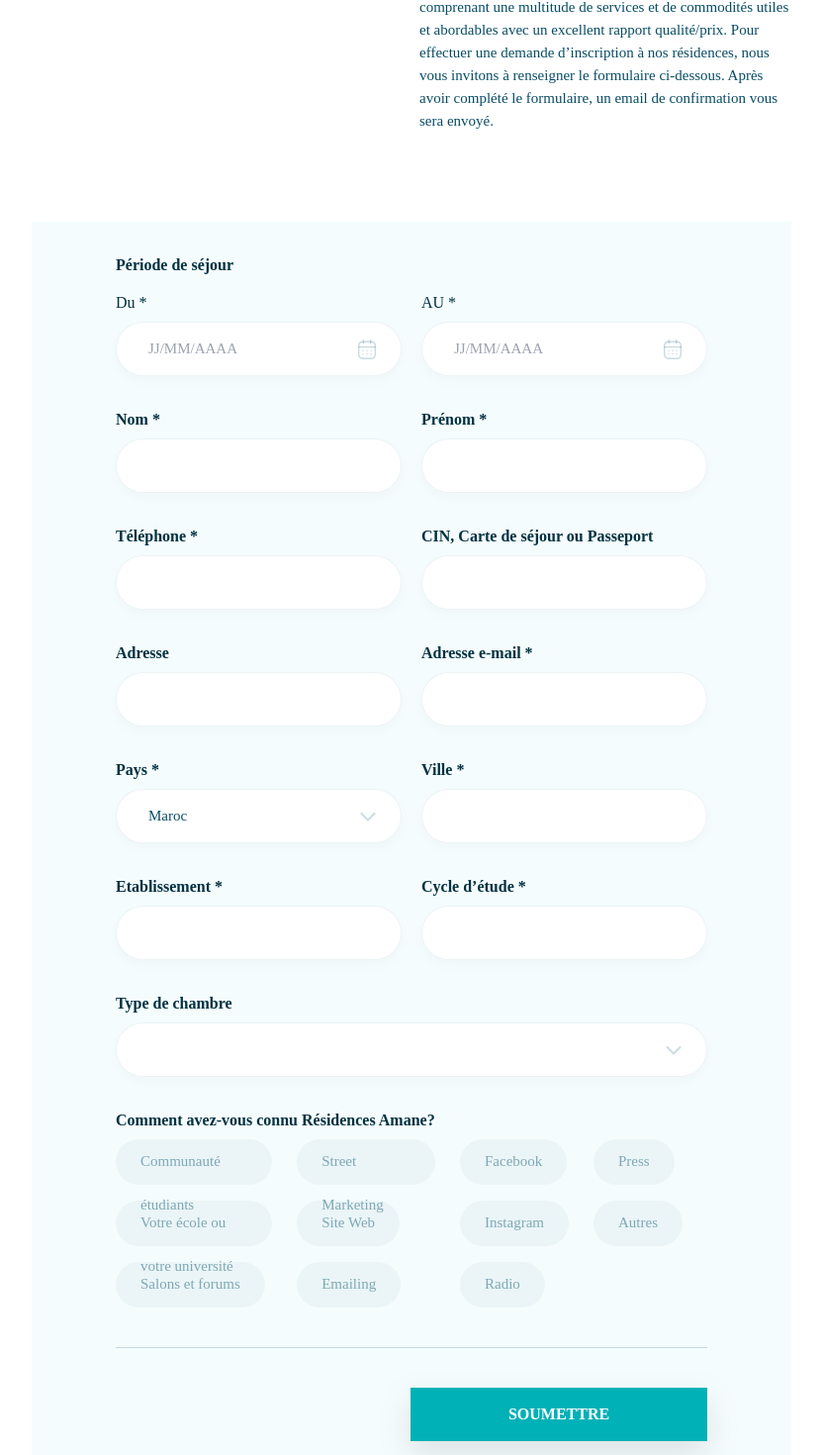
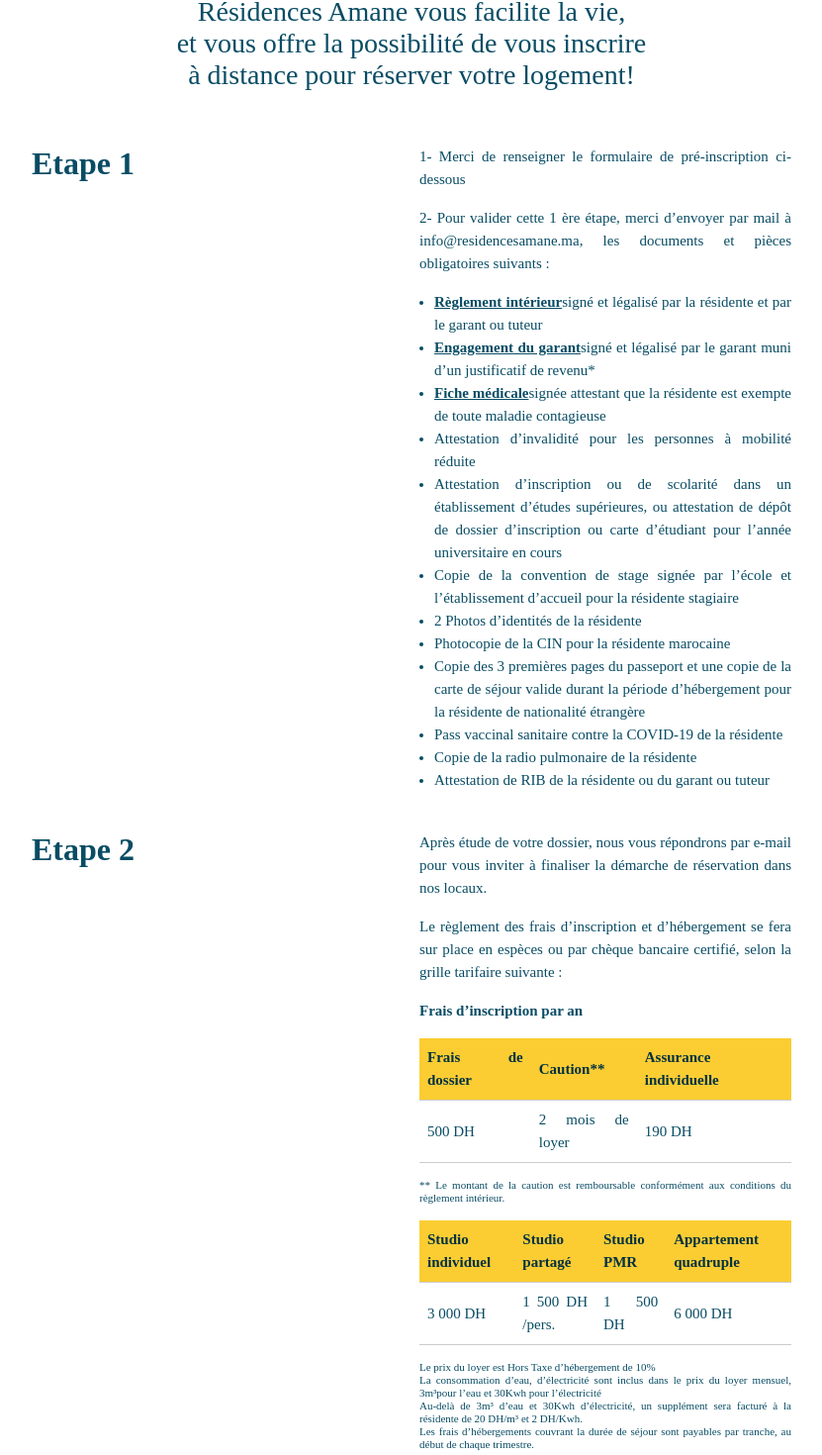
Before and after one commit to amineouabbou/resamane, a Next.js app: page /preinscription in a window 1280 px wide. Shown: the part 823-2293 px from the top of the page at 99% size, without its empty margins (224-1055 px from the left). Built offline with nearby package versions, Linux system fonts and the light colour scheme.

Commit message:
Update on preinscription page

```diff
--- a/components/preinscription/Contact.js
+++ b/components/preinscription/Contact.js
@@ -1,5 +1,6 @@
-import { useState } from 'react'
-import { useForm } from 'react-hook-form'
+import { useEffect, useRef, useState } from 'react'
+import Select from 'react-select'
+import { Controller, useForm } from 'react-hook-form'
 import { yupResolver } from '@hookform/resolvers/yup'
 import * as yup from 'yup'
 import Image from 'next/image'
@@ -18,8 +19,7 @@
 const phoneRegExp =
   /^((\\+[1-9]{1,4}[ \\-]*)|(\\([0-9]{2,3}\\)[ \\-]*)|([0-9]{2,4})[ \\-]*)*?[0-9]{3,4}?[ \\-]*[0-9]{3,4}?$/
 
-const schema = yup
-  .object({
+const schema = yup.object().shape({
   datedu: yup.string().required(requiredMessage),
   dateau: yup.string().required(requiredMessage),
   nom: yup.string().required(requiredMessage),
@@ -33,14 +33,44 @@
   etablissement: yup.string().required(requiredMessage),
   cycle: yup.string().required(requiredMessage),
   chambre: yup.string().required(requiredMessage),
+  services: yup
+    .array()
+    .of(
+      yup.object().shape({
+        label: yup.string().required('Label is required'),
+        value: yup.string().required('Value is required'),
       })
-  .required()
+    )
+    .test(
+      'required',
+      'Merci de sélectionner 3 services',
+      (value) => Array.isArray(value) && value.length >= 3
+    ),
+})
+
+const options = [
+  { value: 'Restaurant', label: 'Restaurant' },
+  { value: 'Médiathèque', label: 'Médiathèque' },
+  { value: 'Bibliothèque', label: 'Bibliothèque' },
+  { value: 'Piscine couverte', label: 'Piscine couverte' },
+  { value: 'Salle de Fitness', label: 'Salle de Fitness' },
+  { value: 'Parking privé ', label: 'Parking privé ' },
+  {
+    value: 'Navette transport ',
+    label: 'Navette transport (De Résidences Amane à votre établissement)',
+  },
+  { value: 'Laverie', label: 'Laverie' },
+  { value: 'Centre de beauté', label: 'Centre de beauté' },
+]
 
 const Contact = () => {
   const [mailMessage, setmailMessage] = useState('')
+  const imageName = useRef()
+  const inputTag = useRef()
   const {
     register,
     handleSubmit,
+    control,
     formState: { errors },
   } = useForm({
     resolver: yupResolver(schema),
@@ -52,6 +82,12 @@
 
     setmailMessage(message)
   }
+
+  const handleAttachementChange = (e) => {
+    let inputImage = inputTag.current.files[0]
+    imageName.current.innerText = inputImage.name
+  }
+
   return (
     <section className="form">
       <div className="w-[60%] mx-auto">
@@ -199,6 +235,36 @@
             </div>
 
             <div className="field mb-[35px]">
+              <Inputlabel name="Services prioritaires souhaités" />
+              <Controller
+                name="services"
+                control={control}
+                render={({ field }) => (
+                  <Select
+                    // defaultValue={options[0]}
+                    instanceId="services"
+                    {...field}
+                    isClearable
+                    isMulti
+                    isSearchable={false}
+                    options={options}
+                  />
+                )}
+              />
+
+              <div className="font-light text-[14px] leading-[17px] pt-[10px]">
+                Merci de sélectionner 3 services prioritaires dont vous serez
+                <br />
+                intéressée en priorité pendant votre séjour
+              </div>
+              {errors.services ? (
+                <Inputerror message={errors.services?.message} />
+              ) : (
+                ''
+              )}
+            </div>
+
+            <div className="field mb-[35px]">
               <Inputlabel name="Type de chambre" />
               <select className="selectinput" {...register('chambre')}>
                 <option value=""></option>
@@ -214,6 +280,29 @@
               </select>
               {errors.chambre ? (
                 <Inputerror message={errors.chambre?.message} />
+              ) : (
+                ''
+              )}
+            </div>
+
+            <div className="field mb-[35px]">
+              <Inputlabel name="Pièce jointe" />
+              <div className="input-field">
+                <label htmlFor="inputTag" className="input-file-label">
+                  <span ref={imageName}></span>
+                </label>
+                <input
+                  {...register('attachement')}
+                  name="file-attachement"
+                  ref={inputTag}
+                  className="hidden"
+                  type="file"
+                  id="inputTag"
+                  onChange={handleAttachementChange}
+                />
+              </div>
+              {errors.attachement ? (
+                <Inputerror message={errors.attachement?.message} />
               ) : (
                 ''
               )}
--- a/components/preinscription/Presentation.js
+++ b/components/preinscription/Presentation.js
@@ -6,37 +6,150 @@
   return (
     <section className="mb-[90px] mt-[70px]">
       <div className="w-[60%] mx-auto">
+        <div className="text-[32px] text-center leading-[40px] uppercase font-bold mb-[35px] origin-center">
+          MON DOSSIER DE RESERVATION
+          <br />
+          EN 2 ETAPES
+        </div>
+        <div className="text-[28px] text-center leading-[32px] mb-[55px]">
+          Résidences Amane vous facilite la vie,
+          <br />
+          et vous offre la possibilité de vous inscrire
+          <br />à distance pour réserver votre logement!
+        </div>
+        <div className="grid md:grid-cols-2 gap-4 mb-[40px]">
+          <div className="item">
+            <h2 className="text-[32px] font-bold leading-[37px]">Etape 1</h2>
+          </div>
+
+          <div className="item std">
+            <p>
+              1- Merci de renseigner le formulaire de pré-inscription ci-dessous
+            </p>
+            <p className="mb-[30px]">
+              2- Pour valider cette 1 ère étape, merci d’envoyer par mail à
+              info@residencesamane.ma, les documents et pièces obligatoires
+              suivants :
+            </p>
+            <ul>
+              <li>
+                <a className="font-semibold underline blue-color" href="#">
+                  Règlement intérieur
+                </a>
+                signé et légalisé par la résidente et par le garant ou tuteur
+              </li>
+              <li>
+                <a className="font-semibold underline blue-color" href="#">
+                  Engagement du garant
+                </a>
+                signé et légalisé par le garant muni d’un justificatif de
+                revenu*
+              </li>
+              <li>
+                <a className="font-semibold underline blue-color" href="#">
+                  Fiche médicale
+                </a>
+                signée attestant que la résidente est exempte de toute maladie
+                contagieuse
+              </li>
+              <li>
+                Attestation d’invalidité pour les personnes à mobilité réduite
+              </li>
+              <li>
+                Attestation d’inscription ou de scolarité dans un établissement
+                d’études supérieures, ou attestation de dépôt de dossier
+                d’inscription ou carte d’étudiant pour l’année universitaire en
+                cours
+              </li>
+              <li>
+                Copie de la convention de stage signée par l’école et
+                l’établissement d’accueil pour la résidente stagiaire
+              </li>
+              <li>2 Photos d’identités de la résidente</li>
+              <li>Photocopie de la CIN pour la résidente marocaine</li>
+              <li>
+                Copie des 3 premières pages du passeport et une copie de la
+                carte de séjour valide durant la période d’hébergement pour la
+                résidente de nationalité étrangère
+              </li>
+              <li>
+                Pass vaccinal sanitaire contre la COVID-19 de la résidente
+              </li>
+              <li>Copie de la radio pulmonaire de la résidente</li>
+              <li>Attestation de RIB de la résidente ou du garant ou tuteur</li>
+            </ul>
+          </div>
+        </div>
+
         <div className="grid md:grid-cols-2 gap-4">
           <div className="item">
-            <motion.h2
-              variants={fadeUp}
-              initial="initial"
-              whileInView="animate"
-              viewport={{ once: true }}
-              className="text-[32px] font-bold leading-[37px]"
-            >
-              Pré-inscription
-            </motion.h2>
+            <h2 className="text-[32px] font-bold leading-[37px]">Etape 2</h2>
           </div>
 
-          <motion.div
-            className="item"
-            variants={fadeUp}
-            initial="initial"
-            whileInView="animate"
-            viewport={{ once: true }}
-          >
-            Les Résidences Amane vous souhaite la bienvenue sur son nouveau
-            site. Avec une capacité d’accueil de 880 lits répartis entre
-            chambres standards, chambres pour personnes à besoins spécifiques et
-            appartements. Les Résidences Amane vous offre une expérience de
-            logement adaptée à vos besoins et comprenant une multitude de
-            services et de commodités utiles et abordables avec un excellent
-            rapport qualité/prix. Pour effectuer une demande d’inscription à nos
-            résidences, nous vous invitons à renseigner le formulaire
-            ci-dessous. Après avoir complété le formulaire, un email de
-            confirmation vous sera envoyé.
-          </motion.div>
+          <div className="item std">
+            <p>
+              Après étude de votre dossier, nous vous répondrons par e-mail pour
+              vous inviter à finaliser la démarche de réservation dans nos
+              locaux.
+            </p>
+            <p>
+              Le règlement des frais d’inscription et d’hébergement se fera sur
+              place en espèces ou par chèque bancaire certifié, selon la grille
+              tarifaire suivante :
+            </p>
+            <p className="font-bold">Frais d’inscription par an</p>
+            <table className="table mb-4">
+              <thead className="bg-secondary text-primary">
+                <tr>
+                  <th scope="col">Frais de dossier</th>
+                  <th scope="col">Caution**</th>
+                  <th scope="col">Assurance individuelle</th>
+                </tr>
+              </thead>
+              <tbody>
+                <tr>
+                  <td>500 DH</td>
+                  <td>2 mois de loyer</td>
+                  <td>190 DH</td>
+                </tr>
+              </tbody>
+            </table>
+            <p className="font-light text-[11px] leading-[13px]">
+              ** Le montant de la caution est remboursable conformément aux
+              conditions du règlement intérieur.
+            </p>
+
+            <table className="table mb-4">
+              <thead className="bg-secondary text-primary">
+                <tr>
+                  <th scope="col">Studio individuel</th>
+                  <th scope="col">Studio partagé</th>
+                  <th scope="col">Studio PMR</th>
+                  <th scope="col">Appartement quadruple</th>
+                </tr>
+              </thead>
+              <tbody>
+                <tr>
+                  <td>3 000 DH</td>
+                  <td>1 500 DH /pers.</td>
+                  <td>1 500 DH</td>
+                  <td>6 000 DH</td>
+                </tr>
+              </tbody>
+            </table>
+            <p className="font-light text-[11px] leading-[13px]">
+              Le prix du loyer est Hors Taxe d’hébergement de 10%
+              <br />
+              La consommation d’eau, d’électricité sont inclus dans le prix du
+              loyer mensuel, 3m³pour l’eau et 30Kwh pour l’électricité
+              <br />
+              Au-delà de 3m³ d’eau et 30Kwh d’électricité, un supplément sera
+              facturé à la résidente de 20 DH/m³ et 2 DH/Kwh.
+              <br />
+              Les frais d’hébergements couvrant la durée de séjour sont payables
+              par tranche, au début de chaque trimestre.
+            </p>
+          </div>
         </div>
       </div>
     </section>
--- a/package.json
+++ b/package.json
@@ -21,6 +21,7 @@
     "react-dom": "18.2.0",
     "react-hook-form": "^7.34.2",
     "react-icons": "^4.4.0",
+    "react-select": "^5.4.0",
     "react-slick": "^0.29.0",
     "react-tabs": "^5.1.0",
     "slick-carousel": "^1.8.1",
--- a/styles/globals.css
+++ b/styles/globals.css
@@ -111,6 +111,14 @@
     @apply w-full h-[55px] bg-white border-[1px] border-[#1D647D14] rounded-[35px] px-[32px] py-[5px] drop-shadow-[0px_5px_5px_rgba(0,0,0,0.02)];
   }
 
+  .input-file-label {
+    @apply block w-full h-[55px] bg-white border-[1px] border-[#1D647D14] rounded-[35px] px-[32px] py-[5px] drop-shadow-[0px_5px_5px_rgba(0,0,0,0.02)] relative;
+  }
+
+  .input-file-label span {
+    @apply absolute w-full h-full left-0 top-0 px-[32px] leading-[52px];
+  }
+
   .selectinput {
     @apply w-full h-[55px] bg-white border-[1px] border-[#1D647D14] rounded-[35px] px-[32px] py-[5px] drop-shadow-[0px_5px_5px_rgba(0,0,0,0.02)] appearance-none
     bg-[url('/icons/arrow-down.svg')] bg-[length:16px_10px] bg-[center_right_25px] bg-no-repeat;
@@ -136,4 +144,25 @@
   .choice input:checked + label i {
     @apply block;
   }
+
+  .std {
+    @apply text-justify;
+  }
+
+  .std p {
+    @apply mb-4;
+  }
+
+  .std ul {
+    @apply list-disc pl-[15px];
+  }
+
+  .table {
+    @apply w-full;
+  }
+
+  .table th,
+  .table td {
+    @apply border-b-[1px] border-[#ccc] p-2;
+  }
 }
```
Also changed, not shown: components/Navmain.js (+51 -8 lines), components/about/Presentation.js (+3 -7 lines), 2 other files (tests, documents, lock files or other folders). Lines whose indentation alone changed are shown as unchanged.
